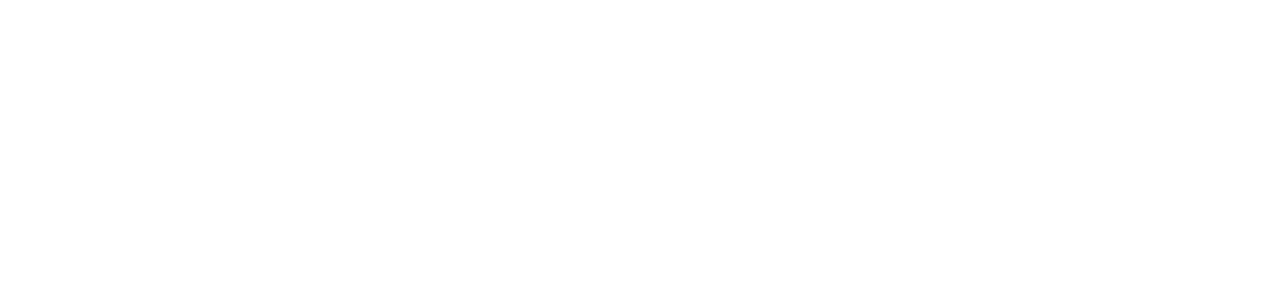
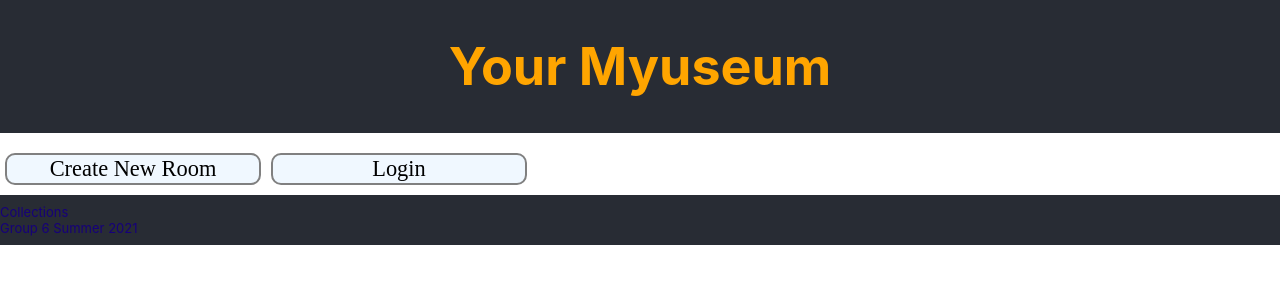
Before and after one commit to MichaelSedlack/Collections, a React (Create React App) app in the folder frontend/: page /museum in a window 1280 px wide. Shown: the top 300 px of the page. Built offline with nearby package versions, Linux system fonts and the light colour scheme.

Commit message:
added route for museum page

```diff
--- a/frontend/src/App.js
+++ b/frontend/src/App.js
@@ -3,6 +3,7 @@
 import { BrowserRouter as Router, Route, Redirect, Switch } from 'react-router-dom';
 import RegisterPage from './pages/RegisterPage';
 import LoginPage from './pages/LoginPage';
+import MuseumPage from './pages/MuseumPage';
 
 function App() {
   return (
@@ -14,6 +15,9 @@
         <Route path="/" exact>
           <LoginPage />
         </Route>
+        <Route path="/museum" exact>
+          <MuseumPage />
+        </Route>
       </Switch>
     </Router>
   );
```
